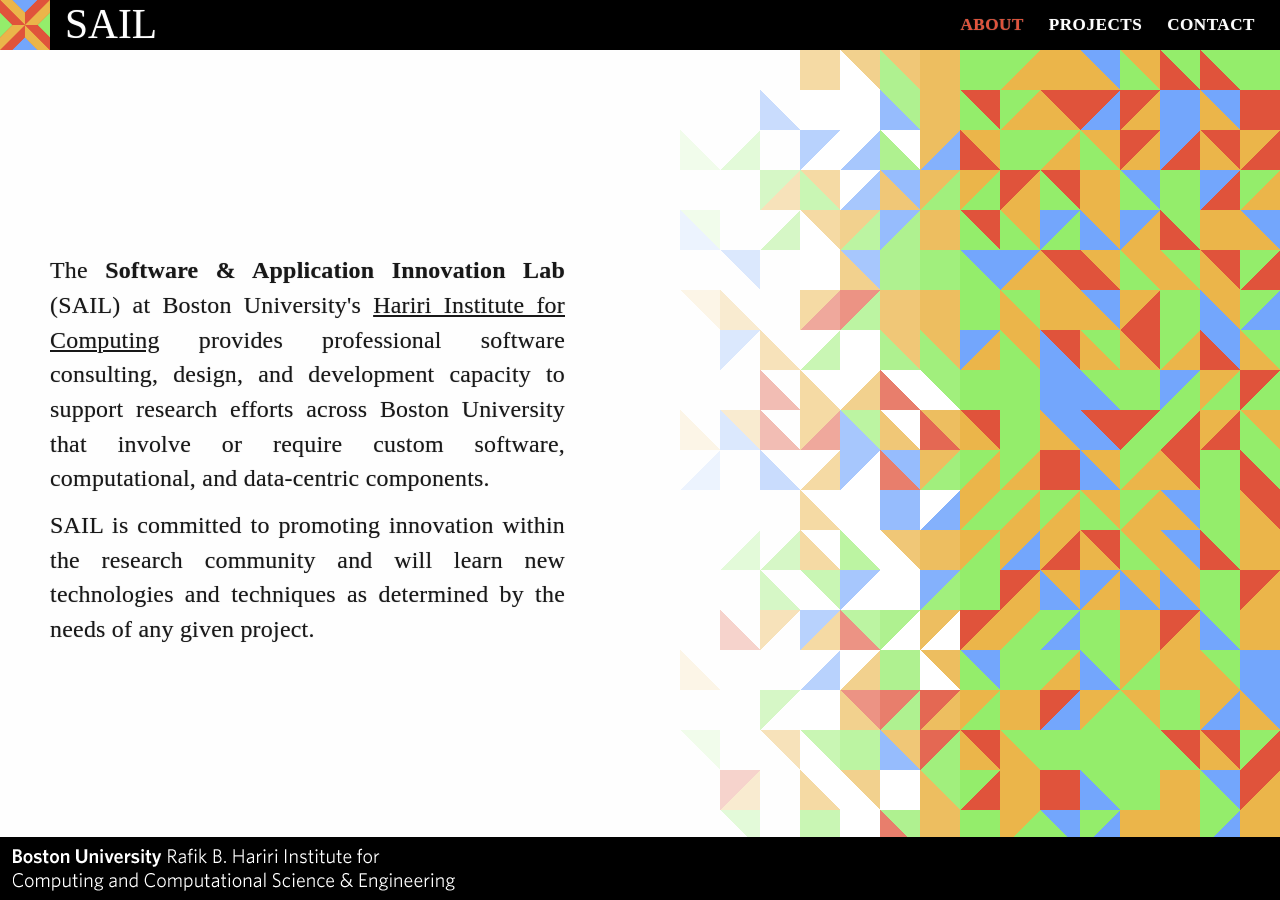
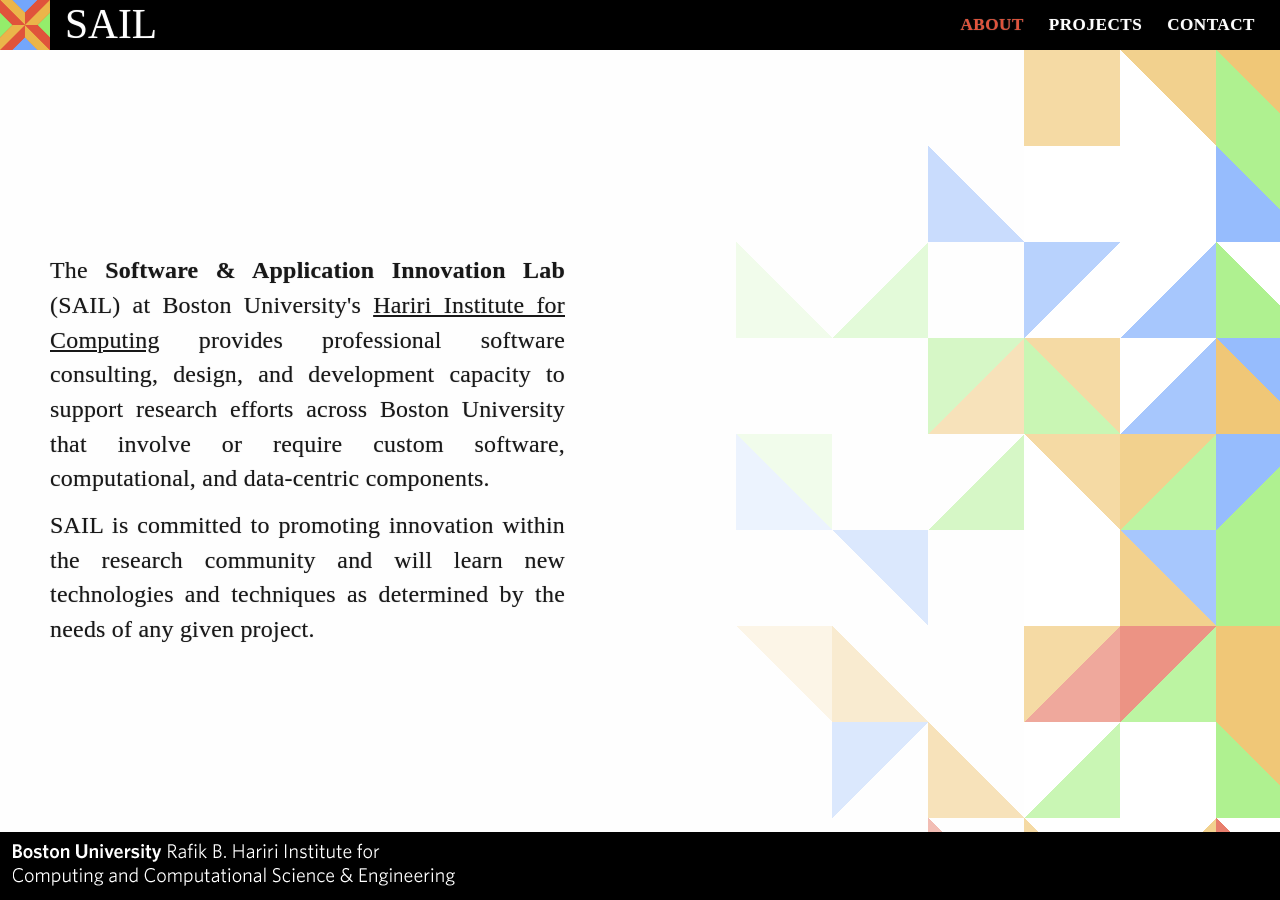
Before and after one commit to hicsail/hicsail.github.io, a Jekyll site: the page built from index.html, in a window 1280 px wide. Built offline with Jekyll 4.4.1, drawn with Linux system fonts in a browser that asks for light colours; some web fonts are replaced; Markdown is read by kramdown in place of the engine named in the settings; the list of posts is cut into pages by our own code.

Commit message:
Resizing footer, larger grid squares, and some CSS/JS reformatting.

```diff
--- a/css/style.css
+++ b/css/style.css
@@ -1,22 +1,15 @@
-/* GLOBAL================================================== */
 
 html {
-   		font-size: 100%;
-   		width: 100%;
-   		min-height: 100%;
-   		margin: 0;
-		-webkit-font-smoothing: antialiased;
-   		background-color: #fefefe;
-   		overflow-x: hidden;
+  font-size:100%;
+  width:100%;
+  min-height:100%;
+  margin:0;
+  -webkit-font-smoothing:antialiased;
+  background-color:#fefefe;
+  overflow-x:hidden;
 }
 
-	body {
-		height: 100%;
-		width: 100%;
-  		margin: 0 auto;
-  		position: relative;
-  		font-size: 18px;
-  	  	}
+body { height:100%; width:100%; margin:0 auto; position:relative; font-size:18px; }
 
 svg {
   height:100%;
@@ -28,9 +21,7 @@
   display:block;
 }
 
-	h2,h3,h4,h5,h6,p {
-	   line-height: 1.45;
-	}
+h2,h3,h4,h5,h6,p { line-height: 1.45; }
 
 h1 {
   font-family: 'Karbon';
@@ -72,7 +63,7 @@
   -moz-font-feature-settings: "kern=1";
 }
 
-	a{
+a {
   text-decoration: underline;
   color: #fefefe;
   -webkit-transition: color, 0.3s ease-out;
@@ -82,7 +73,7 @@
   -webkit-backface-visibility: hidden;
 }
 
-	a:visited{
+a:visited {
   color: #fefefe;
   -webkit-transition: color, 0.3s ease-out;
   -moz-transition: color, 0.3s ease-out;
@@ -91,7 +82,7 @@
   -webkit-backface-visibility: hidden;
 }
 
-	a:hover{
+a:hover {
   color: #fefefe;
   -webkit-transition: color, 0.3s ease-out;
   -moz-transition: color, 0.3s ease-out;
@@ -100,8 +91,8 @@
   -webkit-backface-visibility: hidden;
 }
 
-	/*Link Color Settings*/
-	.ldefault:visited{
+/* Link color settings. */
+.ldefault:visited {
   color: #fefefe;
   -webkit-transition: color, 0.3s ease-out;
   -moz-transition: color, 0.3s ease-out;
@@ -110,7 +101,7 @@
   -webkit-backface-visibility: hidden;
 }
 
-	.ldefault:hover{
+.ldefault:hover {
   color: #fefefe;
   -webkit-transition: color, 0.3s ease-out;
   -moz-transition: color, 0.3s ease-out;
@@ -119,7 +110,7 @@
   -webkit-backface-visibility: hidden;
 }
 
-	.lred, .lred:hover, .lred:visited{
+.lred, .lred:hover, .lred:visited {
   color: #E0533B;
   -webkit-transition: color, 0.3s ease-out;
   -moz-transition: color, 0.3s ease-out;
@@ -128,7 +119,7 @@
   -webkit-backface-visibility: hidden;
 }
 
-	.lorange, .lorange:hover, .lorange:visited{
+.lorange, .lorange:hover, .lorange:visited {
   color: #EBB54A;
   -webkit-transition: color, 0.3s ease-out;
   -moz-transition: color, 0.3s ease-out;
@@ -137,7 +128,7 @@
   -webkit-backface-visibility: hidden;
 }
 
-	.lgreen, .lgreen:hover, .lgreen:visited{
+.lgreen, .lgreen:hover, .lgreen:visited {
   color: #94ed6b;
   -webkit-transition: color, 0.3s ease-out;
   -moz-transition: color, 0.3s ease-out;
@@ -146,7 +137,7 @@
   -webkit-backface-visibility: hidden;
 }
 
-	.lblue, .lblue:hover, .lblue:visited{
+.lblue, .lblue:hover, .lblue:visited {
     color: #73a6fc;
     -webkit-transition: color, 0.3s ease-out;
     -moz-transition: color, 0.3s ease-out;
@@ -155,7 +146,7 @@
     -webkit-backface-visibility: hidden;
 }
 
-	.ared, .ared:hover, .ared:visited{
+.ared, .ared:hover, .ared:visited {
     color: #E0533B;
     -webkit-transition: color, 0.3s ease-out;
     -moz-transition: color, 0.3s ease-out;
@@ -164,7 +155,7 @@
     -webkit-backface-visibility: hidden;
 }
 
-	.aorange, .aorange:hover, .aorange:visited{
+.aorange, .aorange:hover, .aorange:visited {
     color: #EBB54A;
     -webkit-transition: color, 0.3s ease-out;
     -moz-transition: color, 0.3s ease-out;
@@ -173,7 +164,7 @@
     -webkit-backface-visibility: hidden;
 }
 
-	.agreen, .agreen:hover, .agreen:visited{
+.agreen, .agreen:hover, .agreen:visited {
     color: #94ed6b;
     -webkit-transition: color, 0.3s ease-out;
     -moz-transition: color, 0.3s ease-out;
@@ -182,7 +173,7 @@
     -webkit-backface-visibility: hidden;
 }
 
-	.ablue, .ablue:hover, .ablue:visited{
+.ablue, .ablue:hover, .ablue:visited {
     color: #73a6fc;
     -webkit-transition: color, 0.3s ease-out;
     -moz-transition: color, 0.3s ease-out;
@@ -191,59 +182,24 @@
     -webkit-backface-visibility: hidden;
 }
 
-	.conlink{
-		color: #181818;
-	}
+.conlink { color: #181818; }
+.conlink:visited { color: #181818; }
 
-	.conlink:visited{
-		color: #181818;
-	}
+/* Body. */
 
-/* BODY================================================== */
+.wrapper { width:100%; background-color:#fefefe; position:relative; }
 
-	.wrapper{
-		width:100%;
-		background-color: #fefefe;
-		position: relative;
-	}
+header { width:100%; position:fixed; height:50px; background-color:#000000; z-index:100; }
 
-	header{
-		width: 100%;
-		position: fixed;
-		height: 50px;
-		background-color: #000000;
-		z-index: 100;
-	}
+#logolink { height: 50px; position: relative; display: block; float: left; z-index: 999; }
 
-	#logolink{
-		height: 50px;
-		position: relative;
-		display: block;
-		float: left;
-		z-index: 999;
-		}
+#logo { width: 50px; position: relative; top: 50%; transform: translateY(-50%); float: left; }
 
-	#logo{
-		width: 50px;
-		position: relative;
-		top: 50%;
-		transform: translateY(-50%);
-		float: left;
-	}
+#wordmark { position: relative; display: inline-block; float: left; line-height: 50px; margin: -1px 0 0px 15px; }
 
-	#wordmark{
-		position: relative;
-		display: inline-block;
-		float: left;
-		line-height: 50px;
-		margin: -1px 0 0px 15px;
-	}
+nav { }
 
-	nav{
-
-	}
-
-	.menu{
+.menu {
     position: relative;
     list-style: none;
     margin: 0;
@@ -258,23 +214,12 @@
     justify-content: flex-end;
 }
 
-	#ham{
-		display: none;
-		opacity: 0;
-		position: absolute;
-	}
+#ham { display: none; opacity: 0; position: absolute; }
 
-	label{
-		position: relative;
-		top: 0px;
-	}
+label { position: relative; top: 0px; }
 
-	.tlink{
-		position: relative;
-		margin-left: 25px;
-	}
-
-	.tlink a{
+.tlink { position: relative; margin-left: 25px; }
+.tlink a {
   font-weight: bold;
   font-family: 'Karbon';
   font-size: 0.95em;
@@ -285,12 +230,9 @@
   text-shadow: 0 0 1px rgba(200,200,200,0.5);
 }
 
-	.section{
-		position: relative;
-		height: 100vh;
-	}
+.section { position: relative; height: 100vh; }
 
-	.sleft{
+.sleft {
   position: relative;
   direction: rtl;
   width: 50%;
@@ -301,49 +243,16 @@
   height: calc(100vh - 100px);
 }
 
-	.leftcontent{
-        display: table;
-        height: 100%;
-		margin: 0 75px 0 50px;
-		direction: ltr;
-		padding-bottom: 0px;
-	}
+.leftcontent { display: table; height: 100%; margin: 0 75px 0 50px; direction: ltr; padding-bottom: 0px; }
+.leftcontent p { text-align: justify; margin-top: 12px; margin-bottom: 12px; }
+.leftcontent .textblock { display: table-cell; vertical-align: middle; }
 
-    .leftcontent p {
-        text-align: justify;
-        margin-top: 12px;
-        margin-bottom: 12px;
-	}
+.contitle { }
+.cont { color: #181818; font-weight: normal; font-family: 'Karbon'; font-style: italic; font-size: 0.92em; letter-spacing: 0.03em; }
 
-    .leftcontent .textblock {
-        display: table-cell;
-        vertical-align: middle;
-    }
-
-	.contitle{
-	}
-
-	.cont{
-		color: #181818;
-		font-weight: normal;
-		font-family: 'Karbon';
-		font-style: italic;
-		font-size: 0.92em;
-		letter-spacing: 0.03em;
-	}
-
-	#conlink{
-		color: #181818;
-		font-weight: bold;
-		font-family: 'Karbon';
-		font-style: normal;
-	}
-
-	#entrytext{
-		margin-bottom: 40px;
-	}
-
-	#entrylink{
+#conlink { color: #181818; font-weight: bold; font-family: 'Karbon'; font-style: normal; }
+#entrytext { margin-bottom: 40px; }
+#entrylink {
   font-weight: bold;
   font-family: 'Karbon';
   font-size: 0.8em;
@@ -354,7 +263,7 @@
   background-color: #181818;
 }
 
-	.sright{
+.sright {
   position: relative;
   width: 50%;
   height: calc(100vh - 100px);
@@ -372,37 +281,25 @@
   align-items:stretch;
 }
 
-    .sright .row .svg_wrapper {
-        display:flex;
-        align-items:stretch;
-    }
+.sright .row .svg_wrapper { display:flex; align-items:stretch; }
 
-	.projectthumbs{
+.projectthumbs {
   overflow-y: hidden;
   -webkit-overflow-scrolling: touch;
   background-color: #fefefe;
 }
 
-	.personthumbs{
+.personthumbs {
   overflow-y: hidden;
   -webkit-overflow-scrolling: touch;
   background-color: #fefefe;
 }
 
-	#generator {
-		position: relative;
+#generator { position: relative; }
 
-	}
+.col-md-3 { display: none; }
 
-	.col-md-3{
-		display: none;
-	}
-
-	.thumbnail:before {
-		content:'';
-		float:left;
-		padding-top:100%;
-	}
+.thumbnail:before { content:''; float:left; padding-top:100%; }
 
 .thumbnail {
   width: calc(100% / 3);
@@ -414,40 +311,19 @@
   transition: opacity, 0.3s ease-out;
 }
 
-	.pimg:hover{
-		opacity: 0.75;
-		cursor: pointer;
-	}
+.pimg:hover { opacity: 0.75; cursor: pointer; }
 
-	.pcontent{
-		display: none;
-	}
+.pcontent { display: none; }
 
-	.personimg:hover{
-		opacity: 0.75;
-		cursor: pointer;
-	}
+.personimg:hover { opacity: 0.75; cursor: pointer; }
 
-	.personcontent{
-		display: none;
-	}
+.personcontent { display: none; }
 
-	footer{
-		width: 100%;
-		position: fixed;
-		bottom: 0;
-		height: 63px;
-		background-color: #000000;
-		z-index: 100;
-	}
+footer { width: 100%; position: fixed; bottom: 0; background-color: #000000; z-index: 100; }
 
-	#bu_logo{
-		display: block;
-		height:50px;
-		float: left;
-	}
-
-	#hic{
+#bu_logo { display: block; height:50px; float: left; }
+#bu_hic_logo { max-width:90%; }
+#hic {
   display: block;
   height:50px;
   float: left;
@@ -459,24 +335,17 @@
 
 @media all and (max-width: 1250px) {
 
-		.thumbnail{
-			width: calc(100% / 2);
-		}
+  .thumbnail { width: calc(100% / 2); }
 
 }
 
 @media all and (max-width: 900px) {
 
-		.sleft{
-			width: 100%;
-			height: calc(80vh - 100px);
-		}
+  .sleft { width: 100%; height: calc(80vh - 100px); }
 
-		.leftcontent {
-			margin: 0 50px 0 50px;
-		}
+  .leftcontent { margin: 0 50px 0 50px; }
 
-		.sright{
+  .sright {
     width: 100%;
     height: 20vh;
     overflow-y: hidden;
@@ -484,27 +353,18 @@
     white-space: nowrap;
   }
 
-		#thumbnailcontainer{
-			overflow-x: hidden;
-			width: 360vh;
-		}
+  #thumbnailcontainer { overflow-x: hidden; width: 360vh; }
 
-		.thumbnail{
-			width: 20vh;
-			display: table-cell;
-		}
+  .thumbnail { width: 20vh; display: table-cell; }
 
 }
 
-	/* Small screens */
+/* Small screens. */
 @media all and (max-width: 500px) {
 
-	nav{
-		background-color: #181818;
-		height: 50px;
-	}
+  nav { background-color: #181818; height: 50px; }
 
-	#mobilenav::before{
+  #mobilenav::before {
     content: "";
     display: block;
     position: absolute;
@@ -518,7 +378,7 @@
     background-color: #fefefe;
   }
 
-	#mobilenav{
+  #mobilenav {
     display: block;
     position: absolute;
     pointer-events: none;
@@ -531,7 +391,7 @@
     background-color: #fefefe;
   }
 
-	#mobilenav::after{
+  #mobilenav::after {
     content: "";
     display: block;
     position: absolute;
@@ -545,7 +405,7 @@
     background-color: #fefefe;
   }
 
-	#mobilenav.mactive::before{
+  #mobilenav.mactive::before {
     content: "";
     display: block;
     position: absolute;
@@ -564,7 +424,7 @@
     transition: top, 0.3s ease-out;
   }
 
-	#mobilenav.mactive{
+  #mobilenav.mactive {
     display: block;
     position: absolute;
     pointer-events: none;
@@ -581,7 +441,7 @@
     transition: top, 0.3s ease-out;
   }
 
-	#mobilenav.mactive::after{
+  #mobilenav.mactive::after {
     content: "";
     display: block;
     position: absolute;
@@ -608,20 +468,13 @@
     height: 150px;
   }
 
-	.menuunder{
-		z-index: -1;
-	}
+  .menuunder { z-index: -1; }
 
-	.menuover{
-		z-index: 999;
-	}
+  .menuover { z-index: 999; }
 
-	label{
-		top: -150px;
-		z-index: -1;
-	}
+  label { top: -150px; z-index: -1; }
 
-	#ham{
+  #ham {
     display: block;
     position: relative;
     cursor: pointer;
@@ -632,7 +485,7 @@
     background-color: #fefefe;
   }
 
-	#ham:checked + label{
+  #ham:checked + label {
     top: 0px;
     -webkit-transition: top, 0.3s ease-out;
     -moz-transition: top, 0.3s ease-out;
@@ -640,7 +493,7 @@
     transition: top, 0.3s ease-out;
   }
 
-	.tlink{
+  .tlink {
     margin-left: 0px;
     width: 100%;
     height: 50px;
@@ -649,14 +502,9 @@
     background-color: #181818;
   }
 
-	.tlink a{
-		text-align: center;
-		margin: 0 auto;
-		display: block;
-	}
+  .tlink a { text-align: center; margin: 0 auto; display: block; }
 
-	.leftcontent {
-		margin: 0 30px 0 30px;
-	}
+  .leftcontent { margin: 0 30px 0 30px; }
 
 }
+/* eof */
--- a/js/generator.js
+++ b/js/generator.js
@@ -1,22 +1,12 @@
 $(function () {
-  var patternSize = 240,
-      gridSizeX = 8,
-      gridSizeY = 5,
-      numHor = gridSizeX * 4,
-      numVer = gridSizeY * 4;
+  var patternSize = 240, numHor = 32, numVer = 10;
   var colors = ['#E0533B', '#EBB54A', '#94ED6B', '#73A6FC', '#FFFFFF'];
-
-  // -----------------------------------------------------------------------------------
-  //
-  // SVG CODE
-  //
-  // -----------------------------------------------------------------------------------
 
   function setupSVG(id) {
     var svg = d3.select('#' + id)
       .html('') // Empty HTML first, parameters might have changed.
       .append('svg')
-      .attr('viewBox', '0 0 1700 1200')
+      .attr('viewBox', '0 0 1700 500')
       .attr('preserveAspectRatio', 'xMinYMin slice')
       .attr('height', '100%')
       .attr('height', '100%')
@@ -60,7 +50,7 @@
           .attr('column', i);
         polys.push(buildPoly(points, color));
 
-        // Draw second part of square
+        // Draw second part of square.
         color = randomColor(numHor/4, i); // Start gradient 3/4 of the way to the edge.
         points = getSVGPoints(x, y, triangleWidth, true, rotated);
         g.append('polygon')
@@ -77,24 +67,24 @@
     var points = [[x, y], [x + width, y], [x, y + width]];
 
     for (var i = 0; i < points.length; i++) {
-      // Move to origin to rotate
+      // Move to origin to rotate.
       points[i][0] -= x + width / 2;
       points[i][1] -= y + width / 2;
 
       if (!flipped) {
         if (rotated) {
-          // Rotate 270 degrees
-          [points[i][0], points[i][1]] = [points[i][1], -points[i][0]]
+          // Rotate 270 degrees.
+          [points[i][0], points[i][1]] = [points[i][1], -points[i][0]];
         } else {
-          // Do nothing, default form
+          // Do nothing, default form.
         }
       } else {
         if (rotated) {
-          // Rotate 90 degrees
-          [points[i][0], points[i][1]] = [-points[i][1], points[i][0]]
+          // Rotate 90 degrees.
+          [points[i][0], points[i][1]] = [-points[i][1], points[i][0]];
         } else {
-          // Rotate 180 degrees
-          [points[i][0], points[i][1]] = [-points[i][0], -points[i][1]]
+          // Rotate 180 degrees.
+          [points[i][0], points[i][1]] = [-points[i][0], -points[i][1]];
         }
       }
 
@@ -113,10 +103,7 @@
       otherTriangle = d3.select(target.nextElementSibling);
     }
     var otherPoints = stringToCoords(otherTriangle.attr('points'));
-
-    var width = Math.max(Math.abs(thisPoints[0][0] - thisPoints[1][0]), Math.abs(thisPoints[0][0] - thisPoints[2][0])),
-      x, y;
-
+    var x, y, width = Math.max(Math.abs(thisPoints[0][0] - thisPoints[1][0]), Math.abs(thisPoints[0][0] - thisPoints[2][0]));
     x = Math.min(thisPoints[0][0], thisPoints[1][0], thisPoints[2][0]);
     y = Math.min(thisPoints[0][1], thisPoints[1][1], thisPoints[2][1]);
 
@@ -162,12 +149,6 @@
     return coords;
   }
 
-  // -----------------------------------------------------------------------------------
-  //
-  // CANVAS CODE
-  //
-  // -----------------------------------------------------------------------------------
-
   function buildPoly(points, color) {
     return '<polygon fill="' + color + '" points="' + points + '"></polygon>';
   }
```
Lines whose indentation alone changed are shown as unchanged.
